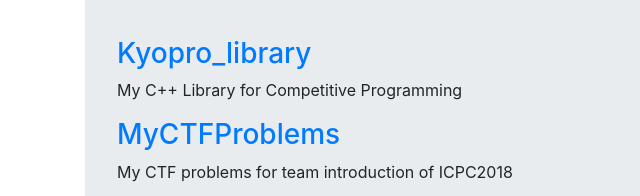
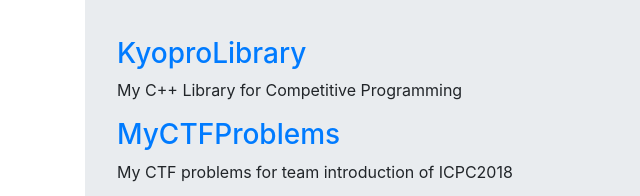
Before and after one commit to refine-P/refine-P.github.io, a plain HTML site: page works.html in a window 1280 px wide. Shown: the part 224-420 px from the top of the page, 0-640 px from the left. Drawn offline with nearby package versions, Linux system fonts and the light colour scheme.

Commit message:
[update] rename to KyoproLibrary

```diff
--- a/works.html
+++ b/works.html
@@ -26,7 +26,7 @@
             <div class="jumbotron mt-3 pt-3 pb-3">
                 <h1><img src="icon.png" width=128 height=128> Works</h1>
 
-                <h3><a href="https://github.com/refine-P/Kyopro_library" target="_blank">Kyopro_library</a></h3>
+                <h3><a href="https://github.com/refine-P/KyoproLibrary" target="_blank">KyoproLibrary</a></h3>
                 <p>My C++ Library for Competitive Programming</p>
 
                 <h3><a href="https://github.com/refine-P/MyCTFProblems" target="_blank">MyCTFProblems</a></h3>
```
